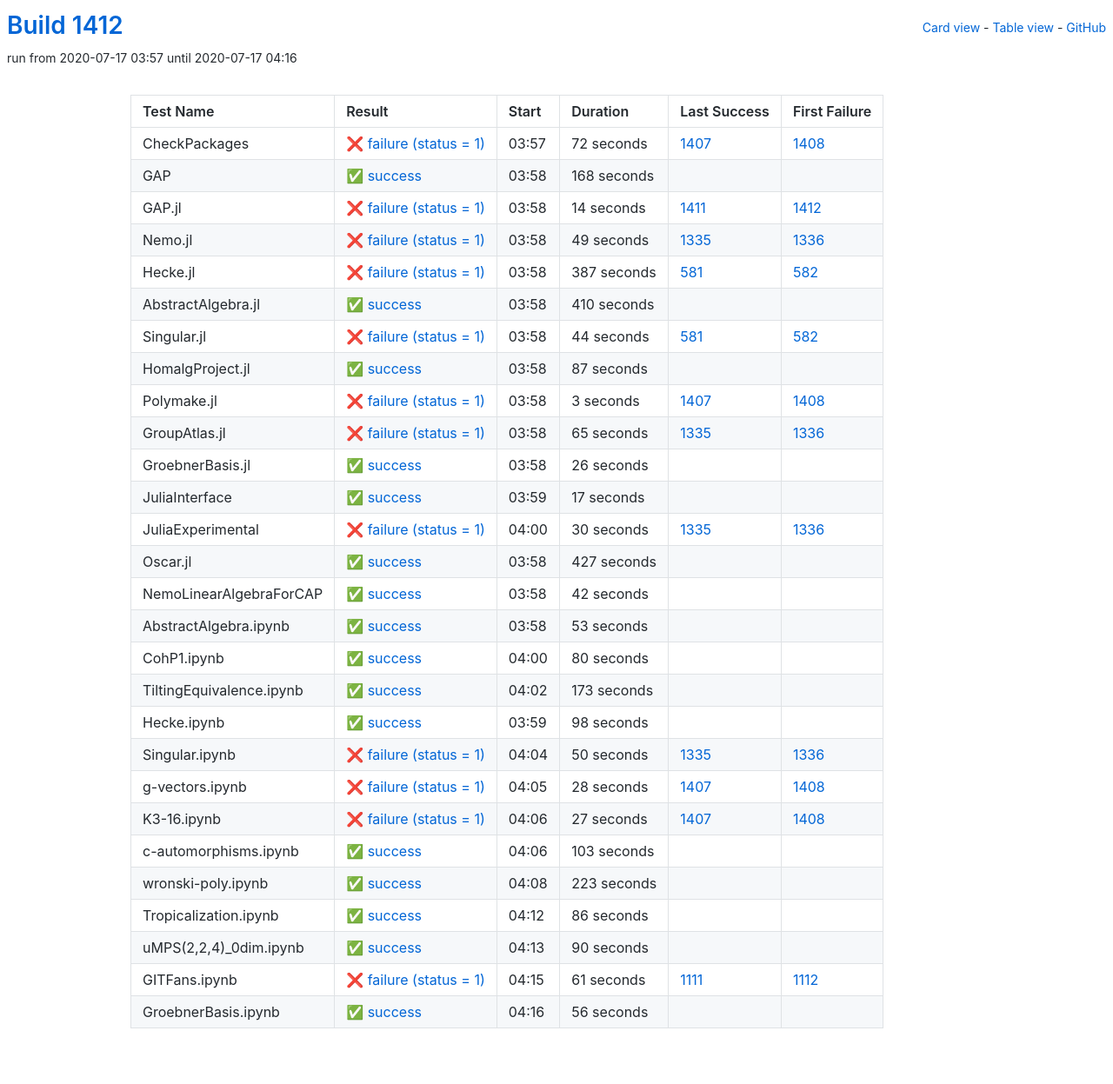
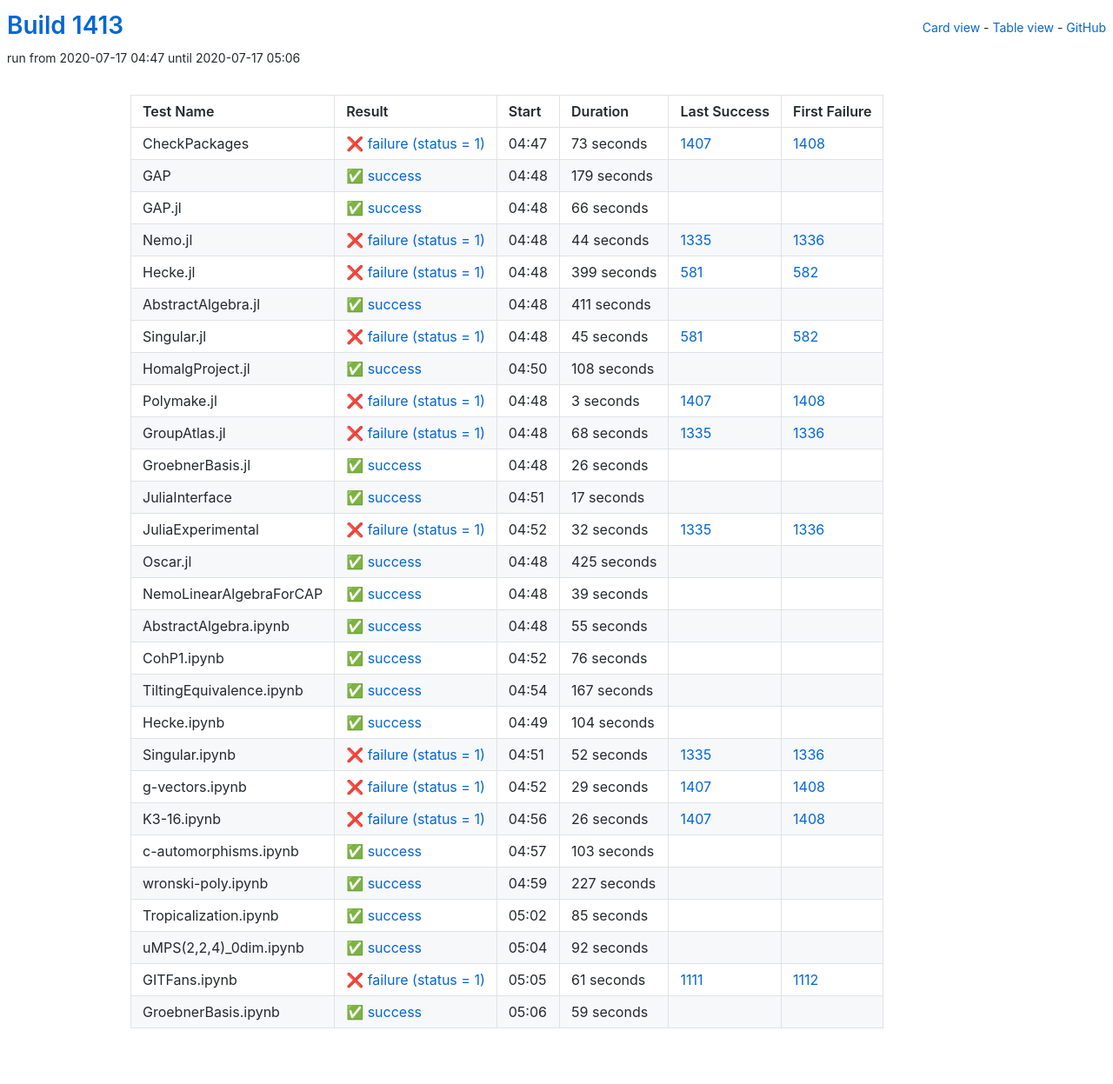
Before and after one commit to oscar-system/oscar-ci-status-1.4, a Jekyll site: the page built from table.html, in a window 1280 px wide. Shown: the whole page at 87% size. Built offline with Jekyll 4.4.1, drawn with Linux system fonts in a browser that asks for light colours.

Commit message:
Build #1413

```diff
--- a/_data/ci.yml
+++ b/_data/ci.yml
@@ -1,6 +1,6 @@
 ---
-build: 1412
-build_url: https://oscarci.mathematik.uni-kl.de/job/oscar-julia-1.4/1412/
+build: 1413
+build_url: https://oscarci.mathematik.uni-kl.de/job/oscar-julia-1.4/1413/
 job: oscar-julia-1.4
 organization: oscar-system
 repo: oscar-ci-status-1.4
@@ -8,104 +8,104 @@ repourl: https://github.com/oscar-system/oscar-ci-status-1.4
 tests:
 - name: CheckPackages
   id: checkpackages
-  log: https://oscarci.mathematik.uni-kl.de/job/oscar-julia-1.4/1412/artifact/logs/build-1412/CheckPackages.log
-  start: 2020-07-17 03:57
+  log: https://oscarci.mathematik.uni-kl.de/job/oscar-julia-1.4/1413/artifact/logs/build-1413/CheckPackages.log
+  start: 2020-07-17 04:47
   success: false
   exitcode: 1
   status: failure
-  duration: 72
+  duration: 73
   last_success: 1407
   last_success_url: https://oscarci.mathematik.uni-kl.de/job/oscar-julia-1.4/1407/
   first_failure: 1408
   first_failure_url: https://oscarci.mathematik.uni-kl.de/job/oscar-julia-1.4/1408/
 - name: GAP
   id: gap
-  log: https://oscarci.mathematik.uni-kl.de/job/oscar-julia-1.4/1412/artifact/logs/build-1412/GAP.log
-  start: 2020-07-17 03:58
+  log: https://oscarci.mathematik.uni-kl.de/job/oscar-julia-1.4/1413/artifact/logs/build-1413/GAP.log
+  start: 2020-07-17 04:48
   success: true
   exitcode: 0
   status: success
-  duration: 168
+  duration: 179
   last_success: false
   last_success_url:
   first_failure: false
   first_failure_url:
 - name: GAP.jl
   id: gap-jl
-  log: https://oscarci.mathematik.uni-kl.de/job/oscar-julia-1.4/1412/artifact/logs/build-1412/GAP.jl.log
-  start: 2020-07-17 03:58
+  log: https://oscarci.mathematik.uni-kl.de/job/oscar-julia-1.4/1413/artifact/logs/build-1413/GAP.jl.log
+  start: 2020-07-17 04:48
+  success: true
+  exitcode: 0
+  status: success
+  duration: 66
+  last_success: false
+  last_success_url:
+  first_failure: false
+  first_failure_url:
+- name: Nemo.jl
+  id: nemo-jl
+  log: https://oscarci.mathematik.uni-kl.de/job/oscar-julia-1.4/1413/artifact/logs/build-1413/Nemo.jl.log
+  start: 2020-07-17 04:48
   success: false
   exitcode: 1
   status: failure
-  duration: 14
-  last_success: 1411
-  last_success_url: https://oscarci.mathematik.uni-kl.de/job/oscar-julia-1.4/1411/
-  first_failure: 1412
-  first_failure_url: https://oscarci.mathematik.uni-kl.de/job/oscar-julia-1.4/1412/
-- name: Nemo.jl
-  id: nemo-jl
-  log: https://oscarci.mathematik.uni-kl.de/job/oscar-julia-1.4/1412/artifact/logs/build-1412/Nemo.jl.log
-  start: 2020-07-17 03:58
-  success: false
-  exitcode: 1
-  status: failure
-  duration: 49
+  duration: 44
   last_success: 1335
   last_success_url: https://oscarci.mathematik.uni-kl.de/job/oscar-julia-1.4/1335/
   first_failure: 1336
   first_failure_url: https://oscarci.mathematik.uni-kl.de/job/oscar-julia-1.4/1336/
 - name: Hecke.jl
   id: hecke-jl
-  log: https://oscarci.mathematik.uni-kl.de/job/oscar-julia-1.4/1412/artifact/logs/build-1412/Hecke.jl.log
-  start: 2020-07-17 03:58
+  log: https://oscarci.mathematik.uni-kl.de/job/oscar-julia-1.4/1413/artifact/logs/build-1413/Hecke.jl.log
+  start: 2020-07-17 04:48
   success: false
   exitcode: 1
   status: failure
-  duration: 387
+  duration: 399
   last_success: 581
   last_success_url: https://oscarci.mathematik.uni-kl.de/job/oscar-julia-1.4/581/
   first_failure: 582
   first_failure_url: https://oscarci.mathematik.uni-kl.de/job/oscar-julia-1.4/582/
 - name: AbstractAlgebra.jl
   id: abstractalgebra-jl
-  log: https://oscarci.mathematik.uni-kl.de/job/oscar-julia-1.4/1412/artifact/logs/build-1412/AbstractAlgebra.jl.log
-  start: 2020-07-17 03:58
+  log: https://oscarci.mathematik.uni-kl.de/job/oscar-julia-1.4/1413/artifact/logs/build-1413/AbstractAlgebra.jl.log
+  start: 2020-07-17 04:48
   success: true
   exitcode: 0
   status: success
-  duration: 410
+  duration: 411
   last_success: false
   last_success_url:
   first_failure: false
   first_failure_url:
 - name: Singular.jl
   id: singular-jl
-  log: https://oscarci.mathematik.uni-kl.de/job/oscar-julia-1.4/1412/artifact/logs/build-1412/Singular.jl.log
-  start: 2020-07-17 03:58
+  log: https://oscarci.mathematik.uni-kl.de/job/oscar-julia-1.4/1413/artifact/logs/build-1413/Singular.jl.log
+  start: 2020-07-17 04:48
   success: false
   exitcode: 1
   status: failure
-  duration: 44
+  duration: 45
   last_success: 581
   last_success_url: https://oscarci.mathematik.uni-kl.de/job/oscar-julia-1.4/581/
   first_failure: 582
   first_failure_url: https://oscarci.mathematik.uni-kl.de/job/oscar-julia-1.4/582/
 - name: HomalgProject.jl
   id: homalgproject-jl
-  log: https://oscarci.mathematik.uni-kl.de/job/oscar-julia-1.4/1412/artifact/logs/build-1412/HomalgProject.jl.log
-  start: 2020-07-17 03:58
+  log: https://oscarci.mathematik.uni-kl.de/job/oscar-julia-1.4/1413/artifact/logs/build-1413/HomalgProject.jl.log
+  start: 2020-07-17 04:50
   success: true
   exitcode: 0
   status: success
-  duration: 87
+  duration: 108
   last_success: false
   last_success_url:
   first_failure: false
   first_failure_url:
 - name: Polymake.jl
   id: polymake-jl
-  log: https://oscarci.mathematik.uni-kl.de/job/oscar-julia-1.4/1412/artifact/logs/build-1412/Polymake.jl.log
-  start: 2020-07-17 03:58
+  log: https://oscarci.mathematik.uni-kl.de/job/oscar-julia-1.4/1413/artifact/logs/build-1413/Polymake.jl.log
+  start: 2020-07-17 04:48
   success: false
   exitcode: 1
   status: failure
@@ -116,20 +116,20 @@ tests:
   first_failure_url: https://oscarci.mathematik.uni-kl.de/job/oscar-julia-1.4/1408/
 - name: GroupAtlas.jl
   id: groupatlas-jl
-  log: https://oscarci.mathematik.uni-kl.de/job/oscar-julia-1.4/1412/artifact/logs/build-1412/GroupAtlas.jl.log
-  start: 2020-07-17 03:58
+  log: https://oscarci.mathematik.uni-kl.de/job/oscar-julia-1.4/1413/artifact/logs/build-1413/GroupAtlas.jl.log
+  start: 2020-07-17 04:48
   success: false
   exitcode: 1
   status: failure
-  duration: 65
+  duration: 68
   last_success: 1335
   last_success_url: https://oscarci.mathematik.uni-kl.de/job/oscar-julia-1.4/1335/
   first_failure: 1336
   first_failure_url: https://oscarci.mathematik.uni-kl.de/job/oscar-julia-1.4/1336/
 - name: GroebnerBasis.jl
   id: groebnerbasis-jl
-  log: https://oscarci.mathematik.uni-kl.de/job/oscar-julia-1.4/1412/artifact/logs/build-1412/GroebnerBasis.jl.log
-  start: 2020-07-17 03:58
+  log: https://oscarci.mathematik.uni-kl.de/job/oscar-julia-1.4/1413/artifact/logs/build-1413/GroebnerBasis.jl.log
+  start: 2020-07-17 04:48
   success: true
   exitcode: 0
   status: success
@@ -140,8 +140,8 @@ tests:
   first_failure_url:
 - name: JuliaInterface
   id: juliainterface
-  log: https://oscarci.mathematik.uni-kl.de/job/oscar-julia-1.4/1412/artifact/logs/build-1412/JuliaInterface.log
-  start: 2020-07-17 03:59
+  log: https://oscarci.mathematik.uni-kl.de/job/oscar-julia-1.4/1413/artifact/logs/build-1413/JuliaInterface.log
+  start: 2020-07-17 04:51
   success: true
   exitcode: 0
   status: success
@@ -152,128 +152,128 @@ tests:
   first_failure_url:
 - name: JuliaExperimental
   id: juliaexperimental
-  log: https://oscarci.mathematik.uni-kl.de/job/oscar-julia-1.4/1412/artifact/logs/build-1412/JuliaExperimental.log
-  start: 2020-07-17 04:00
+  log: https://oscarci.mathematik.uni-kl.de/job/oscar-julia-1.4/1413/artifact/logs/build-1413/JuliaExperimental.log
+  start: 2020-07-17 04:52
   success: false
   exitcode: 1
   status: failure
-  duration: 30
+  duration: 32
   last_success: 1335
   last_success_url: https://oscarci.mathematik.uni-kl.de/job/oscar-julia-1.4/1335/
   first_failure: 1336
   first_failure_url: https://oscarci.mathematik.uni-kl.de/job/oscar-julia-1.4/1336/
 - name: Oscar.jl
   id: oscar-jl
-  log: https://oscarci.mathematik.uni-kl.de/job/oscar-julia-1.4/1412/artifact/logs/build-1412/Oscar.jl.log
-  start: 2020-07-17 03:58
+  log: https://oscarci.mathematik.uni-kl.de/job/oscar-julia-1.4/1413/artifact/logs/build-1413/Oscar.jl.log
+  start: 2020-07-17 04:48
   success: true
   exitcode: 0
   status: success
-  duration: 427
+  duration: 425
   last_success: false
   last_success_url:
   first_failure: false
   first_failure_url:
 - name: NemoLinearAlgebraForCAP
   id: nemolinearalgebraforcap
-  log: https://oscarci.mathematik.uni-kl.de/job/oscar-julia-1.4/1412/artifact/logs/build-1412/NemoLinearAlgebraForCAP.log
-  start: 2020-07-17 03:58
+  log: https://oscarci.mathematik.uni-kl.de/job/oscar-julia-1.4/1413/artifact/logs/build-1413/NemoLinearAlgebraForCAP.log
+  start: 2020-07-17 04:48
   success: true
   exitcode: 0
   status: success
-  duration: 42
+  duration: 39
   last_success: false
   last_success_url:
   first_failure: false
   first_failure_url:
 - name: AbstractAlgebra.ipynb
   id: abstractalgebra-ipynb
-  log: https://oscarci.mathematik.uni-kl.de/job/oscar-julia-1.4/1412/artifact/logs/build-1412/AbstractAlgebra.ipynb.log
-  start: 2020-07-17 03:58
+  log: https://oscarci.mathematik.uni-kl.de/job/oscar-julia-1.4/1413/artifact/logs/build-1413/AbstractAlgebra.ipynb.log
+  start: 2020-07-17 04:48
   success: true
   exitcode: 0
   status: success
-  duration: 53
+  duration: 55
   last_success: false
   last_success_url:
   first_failure: false
   first_failure_url:
 - name: CohP1.ipynb
   id: cohp1-ipynb
-  log: https://oscarci.mathematik.uni-kl.de/job/oscar-julia-1.4/1412/artifact/logs/build-1412/CohP1.ipynb.log
-  start: 2020-07-17 04:00
+  log: https://oscarci.mathematik.uni-kl.de/job/oscar-julia-1.4/1413/artifact/logs/build-1413/CohP1.ipynb.log
+  start: 2020-07-17 04:52
   success: true
   exitcode: 0
   status: success
-  duration: 80
+  duration: 76
   last_success: false
   last_success_url:
   first_failure: false
   first_failure_url:
 - name: TiltingEquivalence.ipynb
   id: tiltingequivalence-ipynb
-  log: https://oscarci.mathematik.uni-kl.de/job/oscar-julia-1.4/1412/artifact/logs/build-1412/TiltingEquivalence.ipynb.log
-  start: 2020-07-17 04:02
+  log: https://oscarci.mathematik.uni-kl.de/job/oscar-julia-1.4/1413/artifact/logs/build-1413/TiltingEquivalence.ipynb.log
+  start: 2020-07-17 04:54
   success: true
   exitcode: 0
   status: success
-  duration: 173
+  duration: 167
   last_success: false
   last_success_url:
   first_failure: false
   first_failure_url:
 - name: Hecke.ipynb
   id: hecke-ipynb
-  log: https://oscarci.mathematik.uni-kl.de/job/oscar-julia-1.4/1412/artifact/logs/build-1412/Hecke.ipynb.log
-  start: 2020-07-17 03:59
+  log: https://oscarci.mathematik.uni-kl.de/job/oscar-julia-1.4/1413/artifact/logs/build-1413/Hecke.ipynb.log
+  start: 2020-07-17 04:49
   success: true
   exitcode: 0
   status: success
-  duration: 98
+  duration: 104
   last_success: false
   last_success_url:
   first_failure: false
   first_failure_url:
 - name: Singular.ipynb
   id: singular-ipynb
-  log: https://oscarci.mathematik.uni-kl.de/job/oscar-julia-1.4/1412/artifact/logs/build-1412/Singular.ipynb.log
-  start: 2020-07-17 04:04
+  log: https://oscarci.mathematik.uni-kl.de/job/oscar-julia-1.4/1413/artifact/logs/build-1413/Singular.ipynb.log
+  start: 2020-07-17 04:51
   success: false
   exitcode: 1
   status: failure
-  duration: 50
+  duration: 52
   last_success: 1335
   last_success_url: https://oscarci.mathematik.uni-kl.de/job/oscar-julia-1.4/1335/
   first_failure: 1336
   first_failure_url: https://oscarci.mathematik.uni-kl.de/job/oscar-julia-1.4/1336/
 - name: g-vectors.ipynb
   id: g-vectors-ipynb
-  log: https://oscarci.mathematik.uni-kl.de/job/oscar-julia-1.4/1412/artifact/logs/build-1412/g-vectors.ipynb.log
-  start: 2020-07-17 04:05
+  log: https://oscarci.mathematik.uni-kl.de/job/oscar-julia-1.4/1413/artifact/logs/build-1413/g-vectors.ipynb.log
+  start: 2020-07-17 04:52
   success: false
   exitcode: 1
   status: failure
-  duration: 28
+  duration: 29
   last_success: 1407
   last_success_url: https://oscarci.mathematik.uni-kl.de/job/oscar-julia-1.4/1407/
   first_failure: 1408
   first_failure_url: https://oscarci.mathematik.uni-kl.de/job/oscar-julia-1.4/1408/
 - name: K3-16.ipynb
   id: k3-16-ipynb
-  log: https://oscarci.mathematik.uni-kl.de/job/oscar-julia-1.4/1412/artifact/logs/build-1412/K3-16.ipynb.log
-  start: 2020-07-17 04:06
+  log: https://oscarci.mathematik.uni-kl.de/job/oscar-julia-1.4/1413/artifact/logs/build-1413/K3-16.ipynb.log
+  start: 2020-07-17 04:56
   success: false
   exitcode: 1
   status: failure
-  duration: 27
+  duration: 26
   last_success: 1407
   last_success_url: https://oscarci.mathematik.uni-kl.de/job/oscar-julia-1.4/1407/
   first_failure: 1408
   first_failure_url: https://oscarci.mathematik.uni-kl.de/job/oscar-julia-1.4/1408/
 - name: c-automorphisms.ipynb
   id: c-automorphisms-ipynb
-  log: https://oscarci.mathematik.uni-kl.de/job/oscar-julia-1.4/1412/artifact/logs/build-1412/c-automorphisms.ipynb.log
-  start: 2020-07-17 04:06
+  log: https://oscarci.mathematik.uni-kl.de/job/oscar-julia-1.4/1413/artifact/logs/build-1413/c-automorphisms.ipynb.log
+  start: 2020-07-17 04:57
   success: true
   exitcode: 0
   status: success
@@ -284,44 +284,44 @@ tests:
   first_failure_url:
 - name: wronski-poly.ipynb
   id: wronski-poly-ipynb
-  log: https://oscarci.mathematik.uni-kl.de/job/oscar-julia-1.4/1412/artifact/logs/build-1412/wronski-poly.ipynb.log
-  start: 2020-07-17 04:08
+  log: https://oscarci.mathematik.uni-kl.de/job/oscar-julia-1.4/1413/artifact/logs/build-1413/wronski-poly.ipynb.log
+  start: 2020-07-17 04:59
   success: true
   exitcode: 0
   status: success
-  duration: 223
+  duration: 227
   last_success: false
   last_success_url:
   first_failure: false
   first_failure_url:
 - name: Tropicalization.ipynb
   id: tropicalization-ipynb
-  log: https://oscarci.mathematik.uni-kl.de/job/oscar-julia-1.4/1412/artifact/logs/build-1412/Tropicalization.ipynb.log
-  start: 2020-07-17 04:12
+  log: https://oscarci.mathematik.uni-kl.de/job/oscar-julia-1.4/1413/artifact/logs/build-1413/Tropicalization.ipynb.log
+  start: 2020-07-17 05:02
   success: true
   exitcode: 0
   status: success
-  duration: 86
+  duration: 85
   last_success: false
   last_success_url:
   first_failure: false
   first_failure_url:
 - name: uMPS(2,2,4)_0dim.ipynb
   id: umps-2-2-4-0dim-ipynb
-  log: https://oscarci.mathematik.uni-kl.de/job/oscar-julia-1.4/1412/artifact/logs/build-1412/uMPS-2-2-4-_0dim.ipynb.log
-  start: 2020-07-17 04:13
+  log: https://oscarci.mathematik.uni-kl.de/job/oscar-julia-1.4/1413/artifact/logs/build-1413/uMPS-2-2-4-_0dim.ipynb.log
+  start: 2020-07-17 05:04
   success: true
   exitcode: 0
   status: success
-  duration: 90
+  duration: 92
   last_success: false
   last_success_url:
   first_failure: false
   first_failure_url:
 - name: GITFans.ipynb
   id: gitfans-ipynb
-  log: https://oscarci.mathematik.uni-kl.de/job/oscar-julia-1.4/1412/artifact/logs/build-1412/GITFans.ipynb.log
-  start: 2020-07-17 04:15
+  log: https://oscarci.mathematik.uni-kl.de/job/oscar-julia-1.4/1413/artifact/logs/build-1413/GITFans.ipynb.log
+  start: 2020-07-17 05:05
   success: false
   exitcode: 1
   status: failure
@@ -332,12 +332,12 @@ tests:
   first_failure_url: https://oscarci.mathematik.uni-kl.de/job/oscar-julia-1.4/1112/
 - name: GroebnerBasis.ipynb
   id: groebnerbasis-ipynb
-  log: https://oscarci.mathematik.uni-kl.de/job/oscar-julia-1.4/1412/artifact/logs/build-1412/GroebnerBasis.ipynb.log
-  start: 2020-07-17 04:16
+  log: https://oscarci.mathematik.uni-kl.de/job/oscar-julia-1.4/1413/artifact/logs/build-1413/GroebnerBasis.ipynb.log
+  start: 2020-07-17 05:06
   success: true
   exitcode: 0
   status: success
-  duration: 56
+  duration: 59
   last_success: false
   last_success_url:
   first_failure: false
```
Also changed, not shown: README.md.
